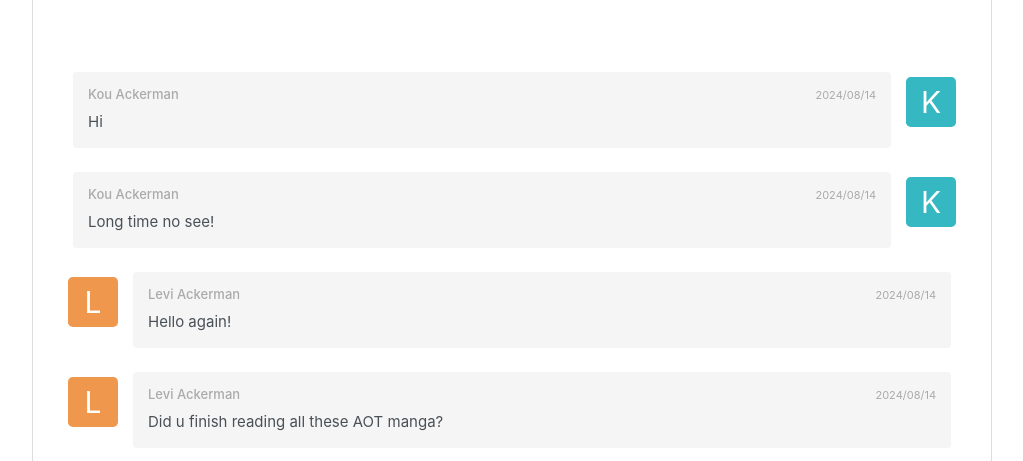
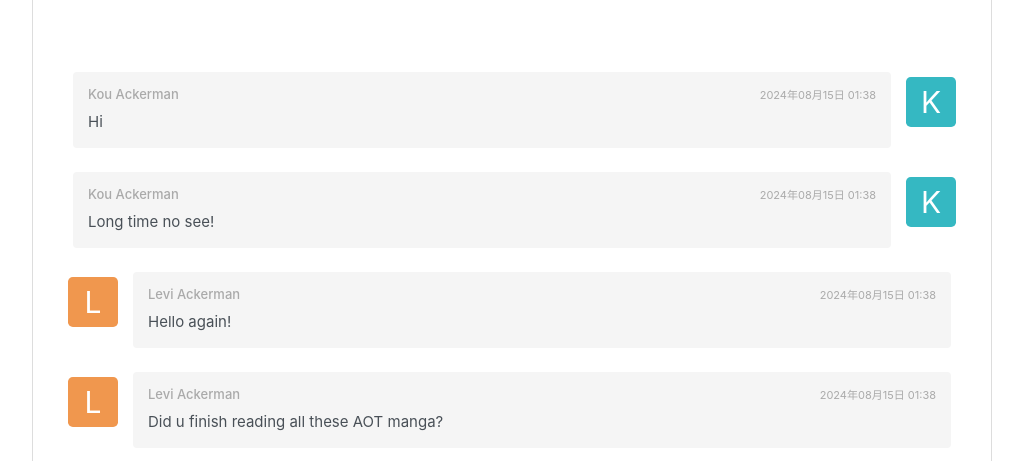
Before and after one commit to Nobutaka91/Angular-practice, an Angular app in the folder angular-chat/: page / in a window 1280 px wide. Shown: the top 461 px of the page, without its empty margins (128-1151 px from the left). Built offline with nearby package versions, Linux system fonts and the light colour scheme.

Commit message:
Pipeで日付を整形

```diff
--- a/angular-chat/src/app/app.component.html
+++ b/angular-chat/src/app/app.component.html
@@ -15,7 +15,7 @@
           <div class="media-body">
             <div class="d-flex w-100 justify-content-between">
               <h4 class="media-heading">{{ comment.user.name }}</h4>
-              <small class="media-date">2024/08/14</small>
+              <small class="media-date">{{ comment.date | date:'yyyy年MM月dd日 HH:mm' }}</small>
             </div>
             <pre>{{ comment.message }}</pre>
           </div>
--- a/angular-chat/src/app/class/comment.ts
+++ b/angular-chat/src/app/class/comment.ts
@@ -3,7 +3,9 @@ import { User } from './user';
 
 export class Comment {
 
+  date: number;
+
   constructor(public user: User, public message: string) {
-
+    this.date = Date.now();
   }
 }
```
